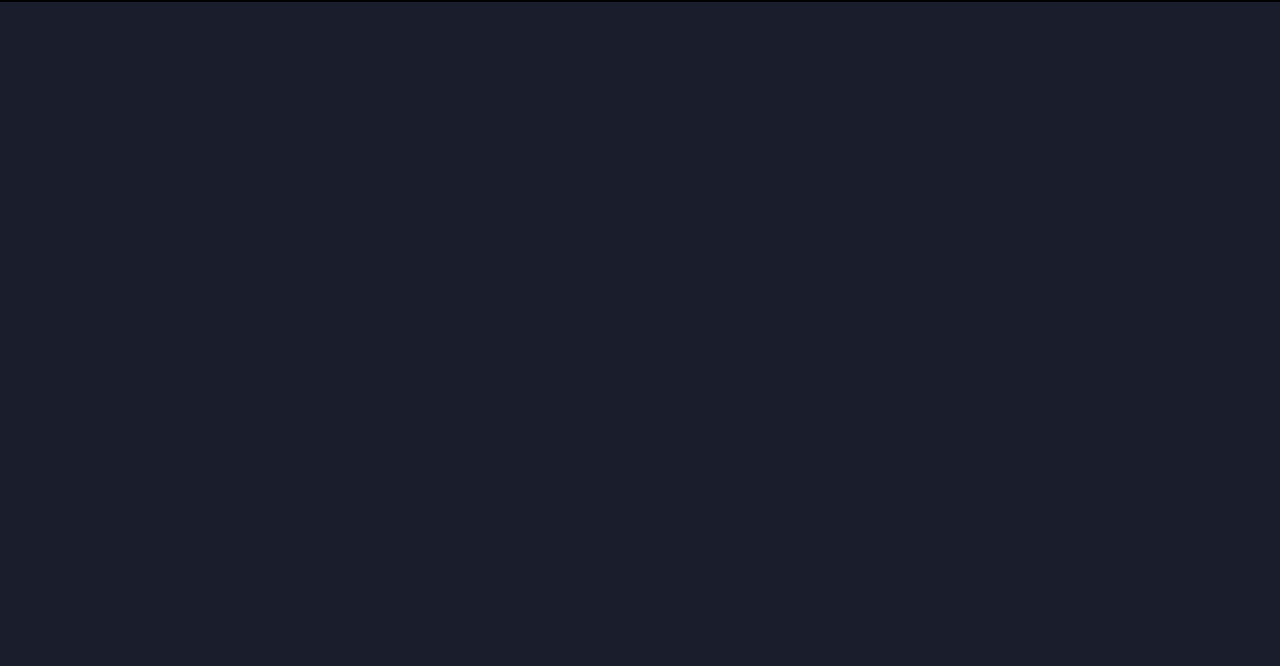
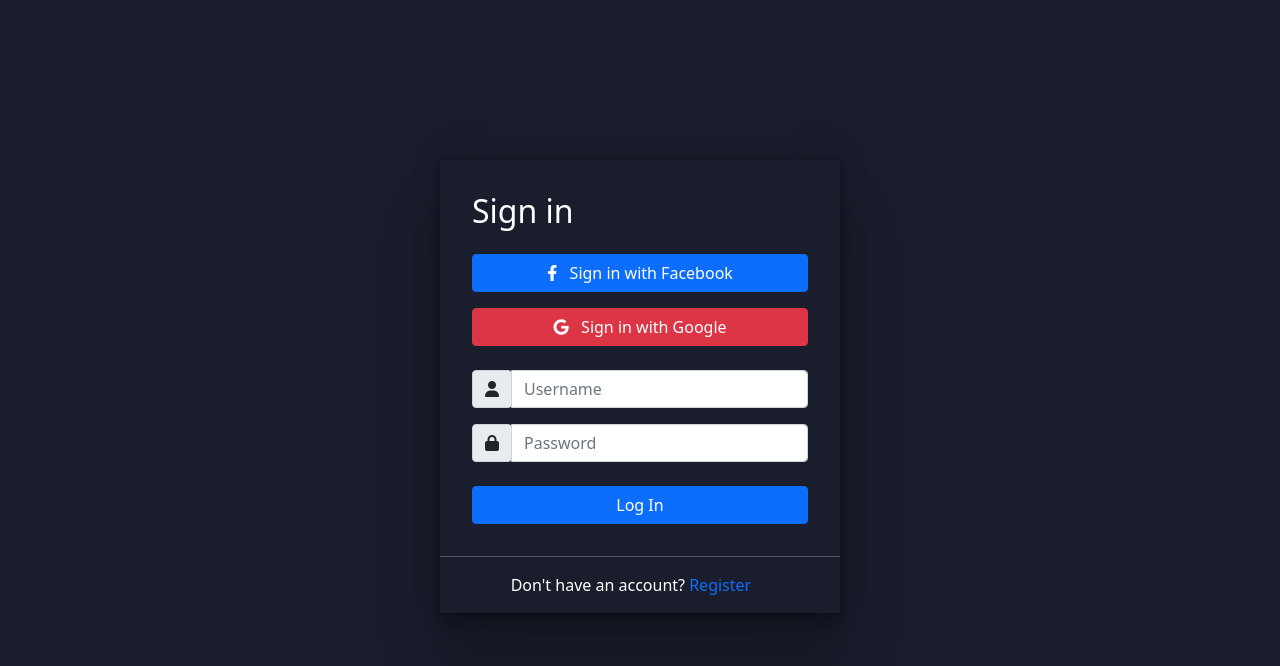
Before and after one commit to Frooge/2104-ecommerce-webapp, a React (Create React App) app: page /setup in a window 1280 px wide. Shown: the top 666 px of the page. Built offline with nearby package versions, Linux system fonts and the light colour scheme.

Commit message:
Added signin/signup

```diff
--- a/package.json
+++ b/package.json
@@ -7,6 +7,7 @@
     "@testing-library/react": "^11.2.7",
     "@testing-library/user-event": "^12.8.3",
     "bootstrap": "^5.1.3",
+    "jquery": "^3.6.0",
     "react": "^17.0.2",
     "react-bootstrap": "^2.0.2",
     "react-dom": "^17.0.2",
--- a/src/components/NavbarMain.js
+++ b/src/components/NavbarMain.js
@@ -54,7 +54,7 @@ class NavbarMain extends Component {
                                     Cart
                                 </Nav.Link>
                             </Nav>
-                            <Button variant="primary">Login</Button>
+                            <Button variant="primary" href="/setup">Login</Button>
                         </Navbar.Collapse>
                     </Container>
                 </Navbar>
--- a/src/components/user/Signin.css
+++ b/src/components/user/Signin.css
@@ -1,3 +1,9 @@
 .signin {
-    border: 1px solid black;
+    width: clamp(400px, 100%, 400px);
+    margin: auto;
+    box-shadow: rgba(0, 0, 0, 0.25) 0px 54px 55px, rgba(0, 0, 0, 0.12) 0px -12px 30px, rgba(0, 0, 0, 0.12) 0px 4px 6px, rgba(0, 0, 0, 0.17) 0px 12px 13px, rgba(0, 0, 0, 0.09) 0px -3px 5px;
 }
+
+.signin > * {
+    color: white;
+}
--- a/src/components/user/Signin.js
+++ b/src/components/user/Signin.js
@@ -2,14 +2,43 @@ import React, { Component } from 'react'
 import './Signin.css'
 
 export default class Signin extends Component {
+    constructor(props){
+        super(props);
+    }
+
     render() {
         return (
             <div className="signin">
-                <form>
-                    <div className="row">
-
+                <form className="form-setup">
+                    <h2 className="mb-4">Sign in</h2>
+                    <button class="btn btn-primary d-block mb-3 w-100"> <i class="fab fa-facebook-f"></i> &nbsp;  Sign in with Facebook</button>
+                    <button class="btn btn-danger d-block mb-4 w-100"> <i class="fab fa-google"></i> &nbsp;  Sign in with Google</button>
+                    <div className="form-group mb-3">
+                        <div className="input-group">
+                            <div class="input-group-prepend">
+                                <span class="input-group-text h-100">
+                                    <i className="fa fa-user" />
+                                </span>
+                            </div>
+                            <input name="email "type="email" class="form-control" placeholder="Username" required/>
+                        </div>
                     </div>
+                    <div className="form-group mb-2">
+                        <div className="input-group">
+                            <div class="input-group-prepend">
+                                <span class="input-group-text h-100">
+                                    <i className="fa fa-lock" />
+                                </span>
+                            </div>
+                            <input name="password "type="password" class="form-control" placeholder="Password" required/>
+                        </div>
+                    </div>
+                    <button type="submit" className="btn btn-primary submit-btn">Log In</button>
                 </form>
+                <hr />
+                <div className="row justify-content-center">
+                    <p className="offset-4">Don't have an account? <span className="setup-link text-primary" onClick={() => this.props.change("signup")}>Register</span></p>
+                </div>
             </div>
         )
     }
--- a/src/components/user/Signup.css
+++ b/src/components/user/Signup.css
@@ -1,3 +1,9 @@
 .signup {
-    border: 1px solid black;
+    width: clamp(500px, 100%, 500px);
+    margin: auto;
+    box-shadow: rgba(0, 0, 0, 0.25) 0px 54px 55px, rgba(0, 0, 0, 0.12) 0px -12px 30px, rgba(0, 0, 0, 0.12) 0px 4px 6px, rgba(0, 0, 0, 0.17) 0px 12px 13px, rgba(0, 0, 0, 0.09) 0px -3px 5px;
 }
+
+.signup > * {
+    color: white;
+}
--- a/src/components/user/Signup.js
+++ b/src/components/user/Signup.js
@@ -1,10 +1,66 @@
 import React, { Component } from 'react'
+import './Signup.css'
 
 export default class Signup extends Component {
+    constructor(props){
+        super(props);
+
+    }
+
     render() {
         return (
             <div className="signup">
+                <form className="form-setup">
+                    <h2 className="mb-3">Sign up</h2>
+                    <div className="row form-row mb-3">
+                        <div className="form-group col">
+                            <label>First Name</label>
+                            <input name="first-name" type="text" class="form-control" />
+                        </div>
+                        <div className="form-group col">
+                            <label>Last Name</label>
+                            <input name="last-name" type="text" class="form-control" />
+                        </div>
+                    </div>
+                    <div className="row form-row mb-3">
+                        <div className="form-group col">
+                            <label>Email</label>
+                            <input name="email" type="email" class="form-control" placeholder="Email" />
+                        </div>
+                    </div>
+                    <div className="row form-row mb-3">
+                        <div className="form-group col">
+                            <label>Address</label>
+                            <input name="address" type="text" class="form-control" placeholder="City/Municipality Province" />
+                        </div>
+                    </div>
+                    <div className="row form-row mb-3">
+                        <div className="form-group col">
+                            <label>Phone</label>
+                            <input name="contact" type="text" class="form-control" placeholder="Phone number" />
+                        </div>
+                        <div className="form-group col">
+                            <label>Birtdate</label>
+                            <input name="bdate" type="date" class="form-control" />
+                        </div>
+                    </div>
 
+                    <div className="row form-row mb-3">
+                        <div className="form-group col">
+                            <label>Password</label>
+                            <input name="password" type="password" class="form-control" placeholder="Password" required/>
+                        </div>
+                        <div className="form-group col">
+                            <label>Confirm Password</label>
+                            <input name="confirm-password" type="password" class="form-control" placeholder="Confirm Password" required/>
+                        </div>
+                    </div>
+                    <button type="submit" className="btn btn-primary submit-btn">Register</button>
+                </form>
+                <hr />
+                <div className="row justify-content-center">
+                    <p className="col-sm-5">Have an account? <span className="setup-link text-primary" onClick={() => this.props.change("signin")}>Log In</span></p>
+                </div>
             </div>
         )
     }
--- a/src/index.css
+++ b/src/index.css
@@ -1,4 +1,5 @@
-@import "https://cdn.jsdelivr.net/npm/bootstrap@5.1.3/dist/css/bootstrap.min.css";
+
+@import url("https://cdnjs.cloudflare.com/ajax/libs/font-awesome/6.0.0-beta3/css/all.min.css");
 
 body {
   margin: 0;
@@ -7,7 +8,7 @@ body {
     sans-serif;
   -webkit-font-smoothing: antialiased;
   -moz-osx-font-smoothing: grayscale;
-  background-color: rgb(26, 29, 44);
+  background-color: rgb(26, 29, 44) !important;
 }
 
 code {
--- a/src/index.js
+++ b/src/index.js
@@ -8,6 +8,7 @@ import Item from './page/Item';
 import Cart from './page/Cart';
 import Setup from './page/Setup';
 import reportWebVitals from './reportWebVitals';
+import 'bootstrap/dist/css/bootstrap.css';
 
 ReactDOM.render(
   <BrowserRouter>
--- a/src/page/Setup.css
+++ b/src/page/Setup.css
@@ -0,0 +1,16 @@
+.setup {
+    padding: 10em 0;
+}
+
+.form-setup {
+    padding: 2em 2em 0 2em;
+}
+
+.submit-btn {
+    width: 100%;
+    margin: 1em 0;
+}
+
+.setup-link {
+    cursor: pointer;
+}
--- a/src/page/Setup.js
+++ b/src/page/Setup.js
@@ -1,6 +1,7 @@
 import React, { Component } from 'react'
 import Signin from '../components/user/Signin'
 import Signup from '../components/user/Signup'
+import './Setup.css'
 
 export default class Setup extends Component {
     constructor(){
@@ -10,10 +11,16 @@ export default class Setup extends Component {
         }
     }
 
+    changeMode = (mode) => {
+        this.setState({
+            mode: mode
+        })
+    }
+
     render() {
         return (
-            <div className="bg-dark">
-                {this.state.mode === "signin" ? (<Signin />) : (<Signup />)}
+            <div className="setup container-fluid">
+                {this.state.mode === "signin" ? (<Signin change={this.changeMode} />) : (<Signup change={this.changeMode} />)}
             </div>
         )
     }
```
Also changed, not shown: 1 other file (tests, documents, lock files or other folders).
